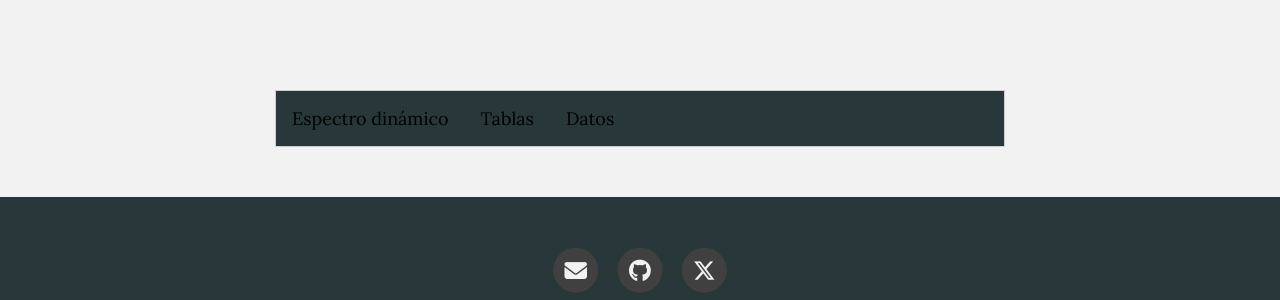
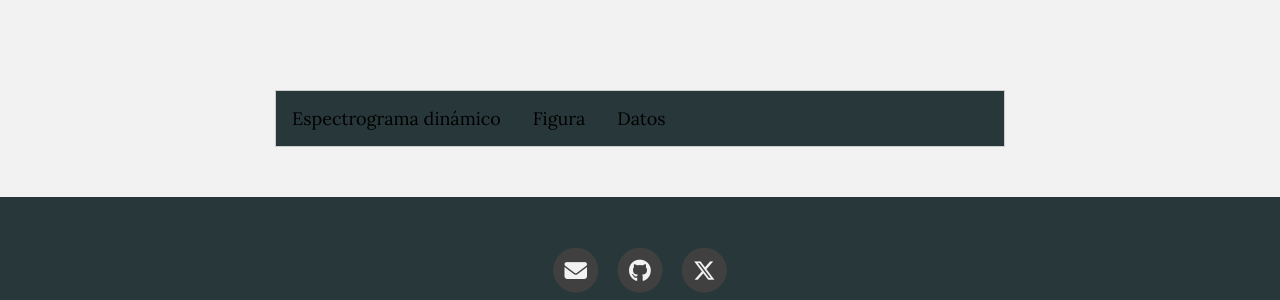
Before and after one commit to colombianfrogs/sounds, a Jekyll site: the page built from docs/Leucostethus_fraterdanieli.md, in a window 1280 px wide and 1100 px high. Shown: the part 672-972 px from the top of the window. Built offline with Jekyll 4.4.1, drawn with Linux system fonts in a browser that asks for light colours.

Commit message:
Update Leucostethus_fraterdanieli.md

```diff
--- a/docs/Leucostethus_fraterdanieli.md
+++ b/docs/Leucostethus_fraterdanieli.md
@@ -77,8 +77,8 @@ function openTab(evt, tabName) {
 <!-- Definicion de secciones -->
 
 <div class="tab">
-  <button class="tablinks" onclick="openTab(event, 'EspectroLefr')">Espectro dinámico</button>
-  <button class="tablinks" onclick="openTab(event, 'tabLefr')">Tablas</button>
+  <button class="tablinks" onclick="openTab(event, 'EspectroLefr')">Espectrograma dinámico</button>
+  <button class="tablinks" onclick="openTab(event, 'tabLefr')">Figura</button>
   <button class="tablinks" onclick="openTab(event, 'audLefr')">Datos</button>
 </div>
 
```
